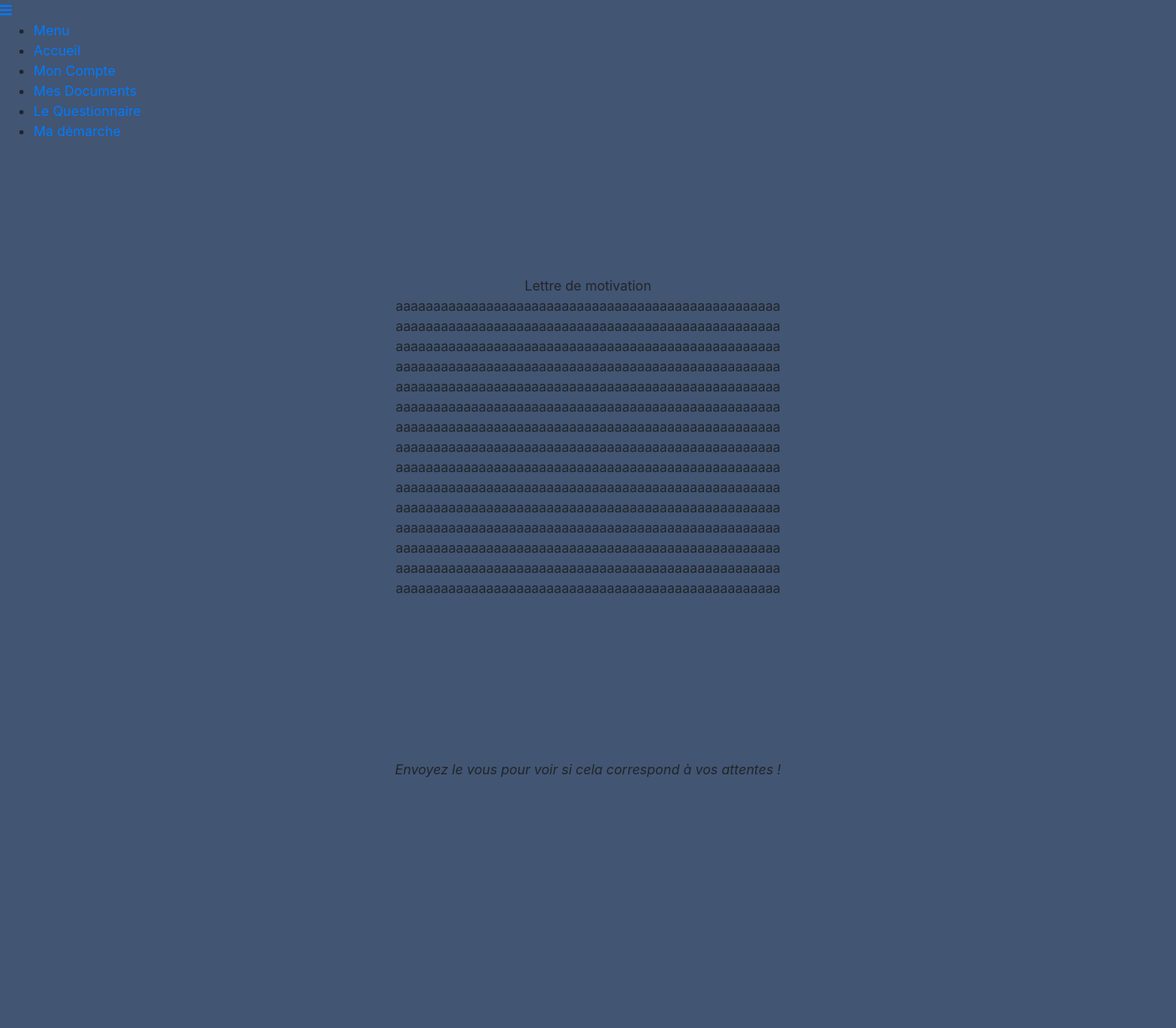
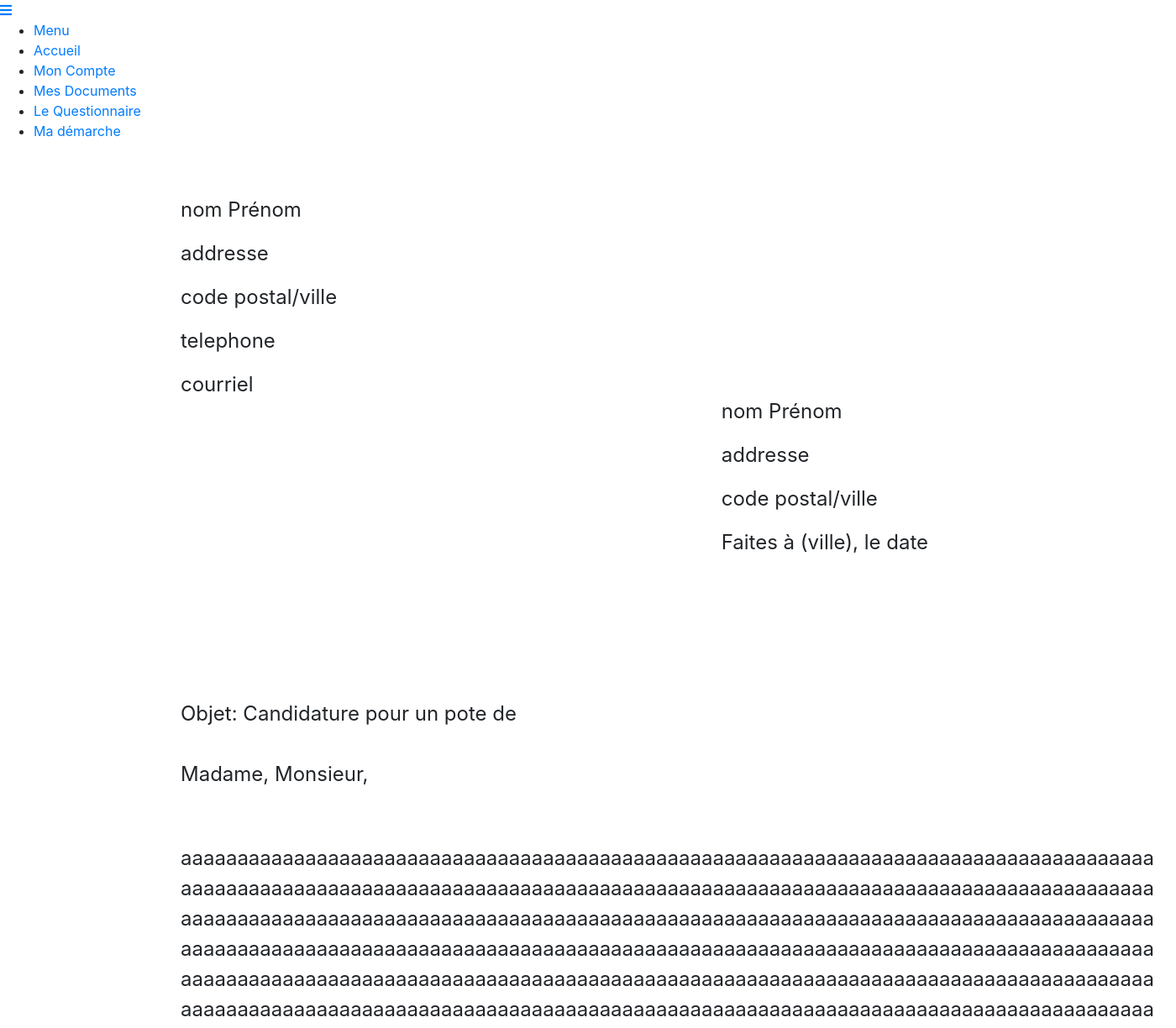
Before and after one commit to LeGrosLezard/SiteWeb, a Django app: template projetto/templates/page_motivation.html in a window 1400 px wide. Shown: the top 1224 px of the page at 84% size. Run offline with Django 3.2, Linux system fonts and the light colour scheme; the template is opened without the code that fills it, so the values that code supplies are empty; some libraries are stand-ins or nearby versions.

Commit message:
Update page_motivation.html
mettre les gabarit

```diff
--- a/projetto/templates/page_motivation.html
+++ b/projetto/templates/page_motivation.html
@@ -65,29 +65,132 @@
 
 
 
-<center>
-    <br><br><br><br>
-    <div id="motivation" class="col-lg-8" style="text-align:center;">
-        Lettre de motivation<br>
-        aaaaaaaaaaaaaaaaaaaaaaaaaaaaaaaaaaaaaaaaaaaaaaaaaaa
-        aaaaaaaaaaaaaaaaaaaaaaaaaaaaaaaaaaaaaaaaaaaaaaaaaaa
-        aaaaaaaaaaaaaaaaaaaaaaaaaaaaaaaaaaaaaaaaaaaaaaaaaaa
-        aaaaaaaaaaaaaaaaaaaaaaaaaaaaaaaaaaaaaaaaaaaaaaaaaaa
-        aaaaaaaaaaaaaaaaaaaaaaaaaaaaaaaaaaaaaaaaaaaaaaaaaaa
-        aaaaaaaaaaaaaaaaaaaaaaaaaaaaaaaaaaaaaaaaaaaaaaaaaaa
-        aaaaaaaaaaaaaaaaaaaaaaaaaaaaaaaaaaaaaaaaaaaaaaaaaaa
-        aaaaaaaaaaaaaaaaaaaaaaaaaaaaaaaaaaaaaaaaaaaaaaaaaaa
-        aaaaaaaaaaaaaaaaaaaaaaaaaaaaaaaaaaaaaaaaaaaaaaaaaaa
-        aaaaaaaaaaaaaaaaaaaaaaaaaaaaaaaaaaaaaaaaaaaaaaaaaaa
-        aaaaaaaaaaaaaaaaaaaaaaaaaaaaaaaaaaaaaaaaaaaaaaaaaaa
-        aaaaaaaaaaaaaaaaaaaaaaaaaaaaaaaaaaaaaaaaaaaaaaaaaaa
-        aaaaaaaaaaaaaaaaaaaaaaaaaaaaaaaaaaaaaaaaaaaaaaaaaaa
-        aaaaaaaaaaaaaaaaaaaaaaaaaaaaaaaaaaaaaaaaaaaaaaaaaaa
-        aaaaaaaaaaaaaaaaaaaaaaaaaaaaaaaaaaaaaaaaaaaaaaaaaaa
+  <section>
+
+
+
+    <div class="col-lg-12">
+
+            <div id="info_utilisateur" style="float:left;margin-left:200px;">
+
+                <p id="info1">nom Prénom</p>
+                <p id="info1">addresse</p>
+                <p id="info1">code postal/ville</p>
+                <p id="info1">telephone</p>
+                <p id="info1">courriel</p>
+
+            </div>
+
+            <br><br><br><br><br><br><br><br><br><br>
+            <div style="float:right;margin-right:280px;">
+
+                <p id="info1">nom Prénom</p>
+                <p id="info1">addresse</p>
+                <p id="info1">code postal/ville</p>
+                <p id="info1">Faites à (ville), le date</p>
+            </div>
+
+
+
+            <br><br><br><br><br><br><br><br><br><br><br><br><br><br><br>
+             <div style="float:left;margin-left:200px;">
+
+                <p id="info2">Objet: Candidature pour un pote de <br><br>
+                Madame, Monsieur,</p><br><br>
+
+                <p id="info2">
+                aaaaaaaaaaaaaaaaaaaaaaaaaaaaaaaaaaaaaaaaaaaaaaaaaaaaaaaaaaaaaaaaaaaaaaaaaaaaaaaaaaaaaa<br>
+                aaaaaaaaaaaaaaaaaaaaaaaaaaaaaaaaaaaaaaaaaaaaaaaaaaaaaaaaaaaaaaaaaaaaaaaaaaaaaaaaaaaaaa<br>
+                aaaaaaaaaaaaaaaaaaaaaaaaaaaaaaaaaaaaaaaaaaaaaaaaaaaaaaaaaaaaaaaaaaaaaaaaaaaaaaaaaaaaaa<br>
+                aaaaaaaaaaaaaaaaaaaaaaaaaaaaaaaaaaaaaaaaaaaaaaaaaaaaaaaaaaaaaaaaaaaaaaaaaaaaaaaaaaaaaa<br>
+                aaaaaaaaaaaaaaaaaaaaaaaaaaaaaaaaaaaaaaaaaaaaaaaaaaaaaaaaaaaaaaaaaaaaaaaaaaaaaaaaaaaaaa<br>
+                aaaaaaaaaaaaaaaaaaaaaaaaaaaaaaaaaaaaaaaaaaaaaaaaaaaaaaaaaaaaaaaaaaaaaaaaaaaaaaaaaaaaaa<br>
+                aaaaaaaaaaaaaaaaaaaaaaaaaaaaaaaaaaaaaaaaaaaaaaaaaaaaaaaaaaaaaaaaaaaaaaaaaaaaaaaaaaaaaa<br>
+                aaaaaaaaaaaaaaaaaaaaaaaaaaaaaaaaaaaaaaaaaaaaaaaaaaaaaaaaaaaaaaaaaaaaaaaaaaaaaaaaaaaaaa
+
+
+                </p><br><br>
+
+
+
+                <p id="info2">
+                aaaaaaaaaaaaaaaaaaaaaaaaaaaaaaaaaaaaaaaaaaaaaaaaaaaaaaaaaaaaaaaaaaaaaaaaaaaaaaaaaaaaaa<br>
+                aaaaaaaaaaaaaaaaaaaaaaaaaaaaaaaaaaaaaaaaaaaaaaaaaaaaaaaaaaaaaaaaaaaaaaaaaaaaaaaaaaaaaa<br>
+                aaaaaaaaaaaaaaaaaaaaaaaaaaaaaaaaaaaaaaaaaaaaaaaaaaaaaaaaaaaaaaaaaaaaaaaaaaaaaaaaaaaaaa<br>
+                aaaaaaaaaaaaaaaaaaaaaaaaaaaaaaaaaaaaaaaaaaaaaaaaaaaaaaaaaaaaaaaaaaaaaaaaaaaaaaaaaaaaaa<br>
+                aaaaaaaaaaaaaaaaaaaaaaaaaaaaaaaaaaaaaaaaaaaaaaaaaaaaaaaaaaaaaaaaaaaaaaaaaaaaaaaaaaaaaa<br>
+                aaaaaaaaaaaaaaaaaaaaaaaaaaaaaaaaaaaaaaaaaaaaaaaaaaaaaaaaaaaaaaaaaaaaaaaaaaaaaaaaaaaaaa<br>
+                aaaaaaaaaaaaaaaaaaaaaaaaaaaaaaaaaaaaaaaaaaaaaaaaaaaaaaaaaaaaaaaaaaaaaaaaaaaaaaaaaaaaaa<br>
+                aaaaaaaaaaaaaaaaaaaaaaaaaaaaaaaaaaaaaaaaaaaaaaaaaaaaaaaaaaaaaaaaaaaaaaaaaaaaaaaaaaaaaa
+
+
+                </p><br><br>
+
+
+
+
+                <p id="info2">
+                aaaaaaaaaaaaaaaaaaaaaaaaaaaaaaaaaaaaaaaaaaaaaaaaaaaaaaaaaaaaaaaaaaaaaaaaaaaaaaaaaaaaaa<br>
+                aaaaaaaaaaaaaaaaaaaaaaaaaaaaaaaaaaaaaaaaaaaaaaaaaaaaaaaaaaaaaaaaaaaaaaaaaaaaaaaaaaaaaa<br>
+                aaaaaaaaaaaaaaaaaaaaaaaaaaaaaaaaaaaaaaaaaaaaaaaaaaaaaaaaaaaaaaaaaaaaaaaaaaaaaaaaaaaaaa<br>
+                aaaaaaaaaaaaaaaaaaaaaaaaaaaaaaaaaaaaaaaaaaaaaaaaaaaaaaaaaaaaaaaaaaaaaaaaaaaaaaaaaaaaaa<br>
+                aaaaaaaaaaaaaaaaaaaaaaaaaaaaaaaaaaaaaaaaaaaaaaaaaaaaaaaaaaaaaaaaaaaaaaaaaaaaaaaaaaaaaa<br>
+                aaaaaaaaaaaaaaaaaaaaaaaaaaaaaaaaaaaaaaaaaaaaaaaaaaaaaaaaaaaaaaaaaaaaaaaaaaaaaaaaaaaaaa<br>
+                aaaaaaaaaaaaaaaaaaaaaaaaaaaaaaaaaaaaaaaaaaaaaaaaaaaaaaaaaaaaaaaaaaaaaaaaaaaaaaaaaaaaaa<br>
+                aaaaaaaaaaaaaaaaaaaaaaaaaaaaaaaaaaaaaaaaaaaaaaaaaaaaaaaaaaaaaaaaaaaaaaaaaaaaaaaaaaaaaa
+
+
+                </p>
+
+
+
+
+
+
+
+
+            </div>
+
+
+
+
+
+
+    <style>
+        #info1{
+            font-size:1.5em;
+        }
+        #info2{
+            font-size:1.5em;
+        }
+
+    </style>
+
+
+
+
+
+
+
+
+
+
+
+
+
+
     </div>
-</center>
+  </section>
 
-<br><br><br><br><br><br><br><br>
+<br><br><br><br><br><br><br><br><br><br><br><br><br><br><br><br>
+<br><br><br><br><br><br><br><br><br><br><br><br><br><br><br><br>
+<br><br><br><br><br><br><br><br><br><br><br><br><br><br><br><br>
+
+<br><br><br><br><br><br><br><br><br><br><br><br><br><br><br><br>
+<br><br><br><br><br><br><br><br><br><br><br><br><br><br><br><br>
+<br><br><br><br><br><br><br><br><br><br><br><br><br><br><br><br>
+<br><br><br><br><br><br><br><br><br><br><br><br><br><br><br><br>
+
 <center>
     <em>Envoyez le vous pour voir si cela correspond à vos attentes !</em>
 </center>
@@ -236,18 +339,3 @@
 </body>
 
 </html>
-
-
-<style>
-    #rond{
-        width: 200px;
-        height: 200px;
-        border-radius: 180px;
-        border:1px solid black;
-        text-align:center;
-    }
-    body{
-        background: #425573;
-
-    }
-</style>
```
